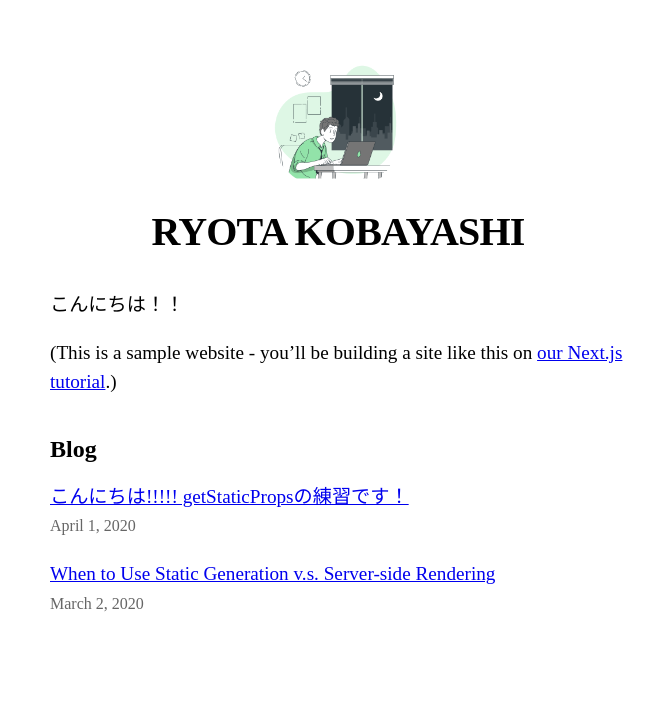
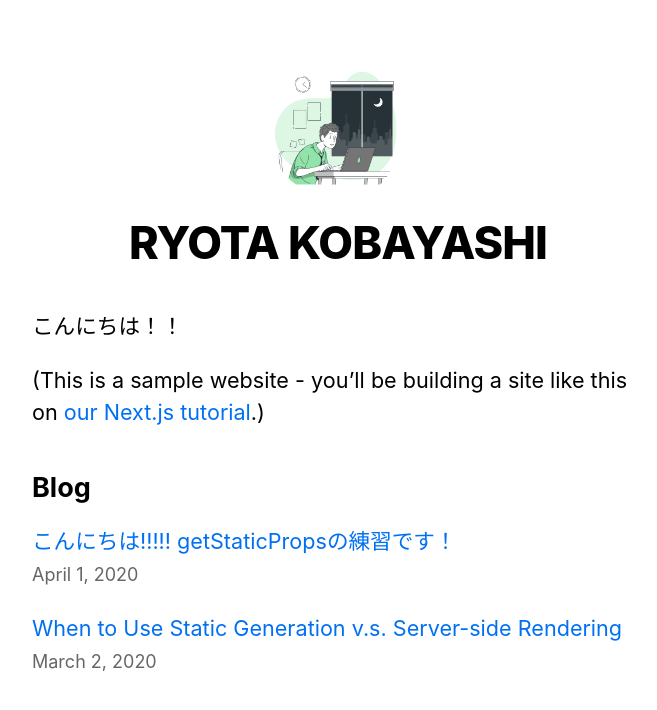
Before and after one commit to RYOTA-KOBA/Nextjs-blogApp, a Next.js app: page / in a window 1280 px wide. Shown: the top 710 px of the page, without its empty margins (302-959 px from the left). Built offline with nearby package versions, Linux system fonts and the light colour scheme.

Commit message:
fix: replaceJS with TS

```diff
--- a/components/date.js
+++ b/components/date.tsx
@@ -1,6 +1,6 @@
 import { parseISO, format } from 'date-fns';
 
-export default function Date({ dateString }) {
+export default function Date({ dateString }: { dateString: string }) {
   const date = parseISO(dateString);
   return <time dateTime={dateString}>{format(date, 'LLLL d, yyyy')}</time>;
 }
--- a/components/layout.js
+++ b/components/layout.tsx
@@ -8,7 +8,7 @@ import Link from 'next/link';
 const name = 'RYOTA KOBAYASHI';
 export const siteTitle = 'Next.js Sample Website';
 
-export default function Layout({ children, home }) {
+export default function Layout({ children, home }: { children: React.ReactNode; home?: boolean }) {
   return (
     <div className={styles.container}>
       <Head>
--- a/lib/posts.js
+++ b/lib/posts.ts
@@ -23,7 +23,7 @@ export function getSortedPostsData() {
     // Combine the data with the id
     return {
       id,
-      ...matterResult.data,
+      ...(matterResult.data as { date: string; title: string }),
     };
   });
   // Sort posts by date
@@ -47,7 +47,7 @@ export function getAllPostIds() {
   });
 }
 
-export async function getPostData(id) {
+export async function getPostData(id: string) {
   const fullPath = path.join(postsDirectory, `${id}.md`);
   const fileContents = fs.readFileSync(fullPath, 'utf8');
 
@@ -62,6 +62,6 @@ export async function getPostData(id) {
   return {
     id,
     contentHtml,
-    ...matterResult.data,
+    ...(matterResult.data as { date: string; title: string }),
   };
 }
--- a/pages/_app.js
+++ /dev/null
@@ -1,3 +0,0 @@
-export default function App({ Component, pageProps }) {
-  return <Component {...pageProps} />;
-}
--- /dev/null
+++ b/pages/_app.tsx
@@ -0,0 +1,6 @@
+import '../styles/global.css';
+import { AppProps } from 'next/app';
+
+export default function App({ Component, pageProps }: AppProps) {
+  return <Component {...pageProps} />;
+}
--- a/pages/api/hello.js
+++ /dev/null
@@ -1,3 +0,0 @@
-export default function handler(req, res) {
-  res.status(200).json({ text: 'Hello! test of vercel' });
-}
--- /dev/null
+++ b/pages/api/hello.ts
@@ -0,0 +1,5 @@
+import { NextApiRequest, NextApiResponse } from 'next';
+
+export default (_: NextApiRequest, res: NextApiResponse) => {
+  res.status(200).json({ text: 'Hello' });
+};
--- a/pages/index.js
+++ b/pages/index.tsx
@@ -6,17 +6,26 @@ import utilStyles from '../styles/utils.module.css';
 import { getSortedPostsData } from '../lib/posts';
 import Link from 'next/link';
 import Date from '../components/date';
+import { GetStaticProps } from 'next';
 
-export async function getServerSideProps(context) {
+export const getStaticProps: GetStaticProps = async () => {
   const allPostsData = getSortedPostsData();
   return {
     props: {
       allPostsData,
     },
   };
-}
+};
 
-export default function Home({ allPostsData }) {
+type Props = {
+  allPostsData: {
+    id: string;
+    title: string;
+    date: string;
+  }[];
+};
+
+export default function Home({ allPostsData }: Props) {
   return (
     <div className="font-famify-global">
       <Layout home>
```
Also changed, not shown: pages/posts/[id].tsx (renamed from pages/posts/[id].js, +10 -1 lines).
